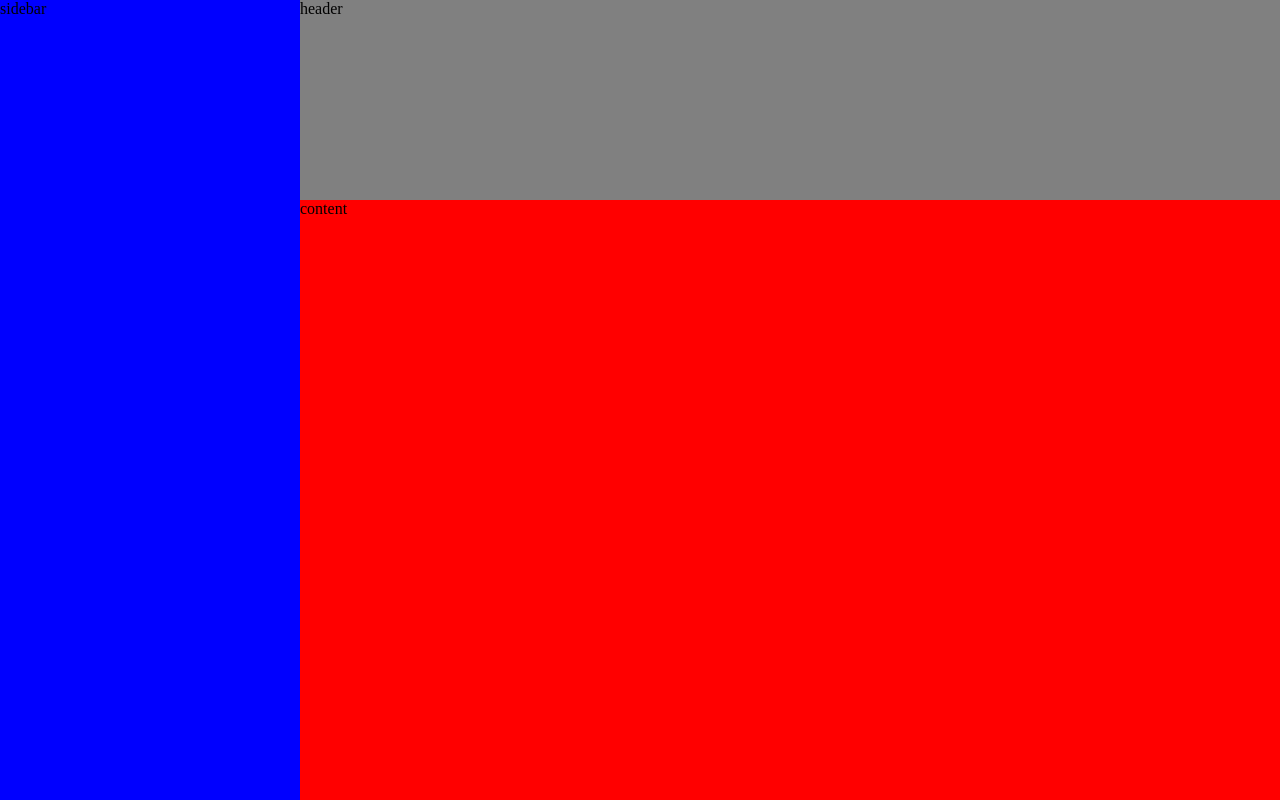
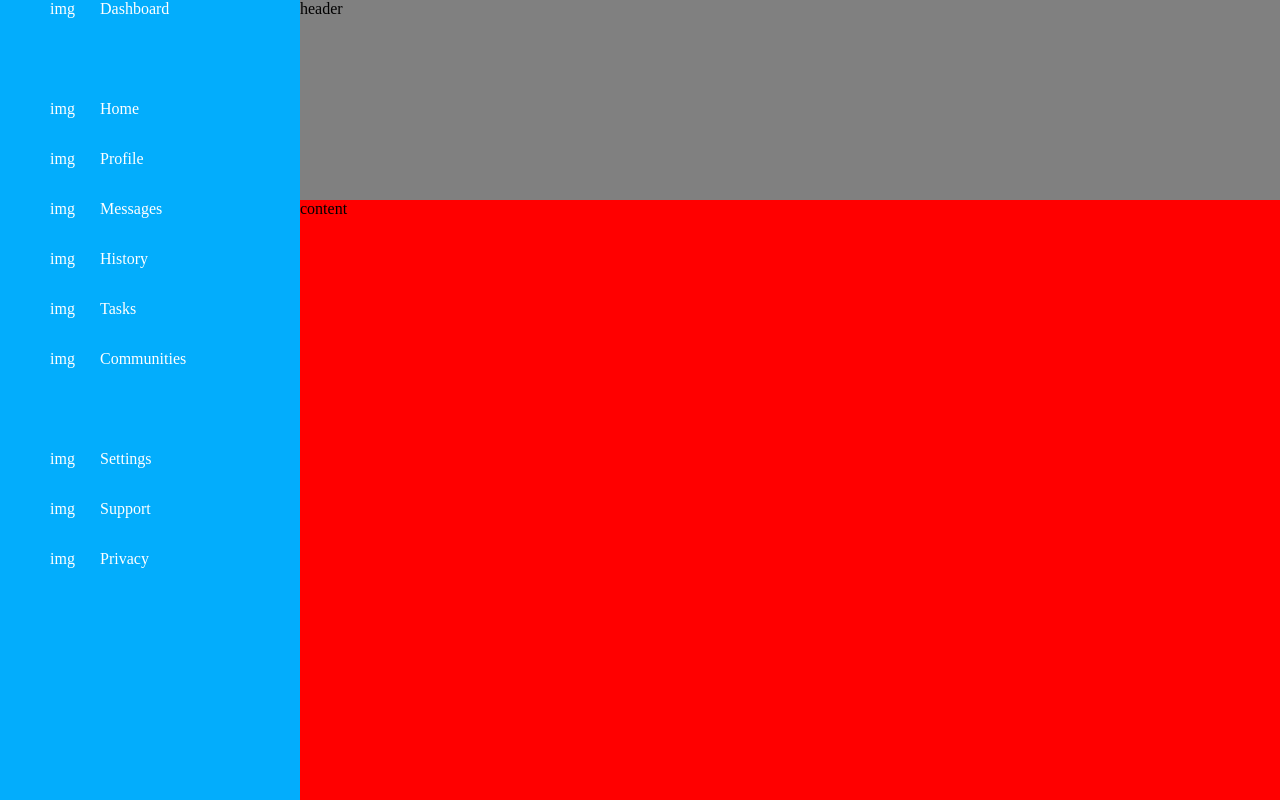
Before and after one commit to BottomToTheTop/admin-dashboard, a plain HTML site: page index.html in a window 1280 px wide. Drawn offline with Linux system fonts and the light colour scheme.

Commit message:
Add sidebar layout

```diff
--- a/index.html
+++ b/index.html
@@ -10,7 +10,28 @@
     <div class="container">
         <div class="header">header</div>
         <div class="content">content</div>
-        <div class="sidebar">sidebar</div>
+        <div class="sidebar">
+            <div class="icon">img</div>
+            <div class="dashboard">Dashboard</div>
+            <div class="icon">img</div>
+            <div>Home</div>
+            <div class="icon">img</div>
+            <div>Profile</div>
+            <div class="icon">img</div>
+            <div>Messages</div>
+            <div class="icon">img</div>
+            <div>History</div>
+            <div class="icon">img</div>
+            <div>Tasks</div>
+            <div class="icon">img</div>
+            <div>Communities</div>
+            <div class="icon">img</div>
+            <div>Settings</div>
+            <div class="icon">img</div>
+            <div>Support</div>
+            <div class="icon">img</div>
+            <div>Privacy</div>
+        </div>
     </div>
 </body>
 </html>
--- a/styles.css
+++ b/styles.css
@@ -3,7 +3,11 @@
 }
 
 .sidebar {
-    background-color: blue;
+    display: grid;
+    grid-template-columns: 100px 1fr;
+    grid-template-rows: 100px repeat(5, 50px) 100px repeat(3, 50px);
+    background-color: #03adfc;
+    color: white;
     grid-row: 1 / 3;
 }
 
@@ -22,3 +26,8 @@
     grid-template-rows: 200px;
     height: 100vh;
 }
+
+.icon {
+    justify-self: end;
+    padding-right: 25px;
+}
```
